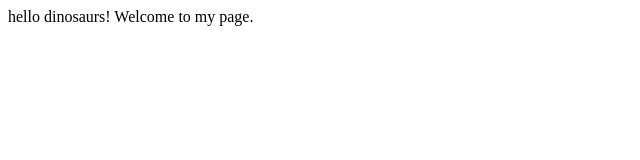
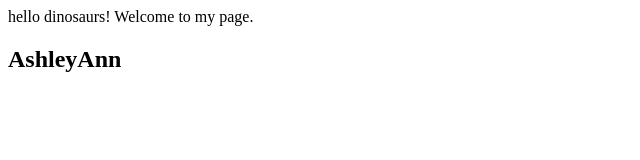
Before and after one commit to ashleydusek5/test, a plain HTML site: page index.html in a window 1280 px wide. Shown: the whole page, without its empty margins (0-640 px from the left). Drawn offline with Linux system fonts and the light colour scheme.

Commit message:
Added my name

```diff
--- a/index.html
+++ b/index.html
@@ -5,7 +5,7 @@
 </head>
 <body>
   hello dinosaurs! Welcome to my page.
-
+<h2>AshleyAnn</h2>
 
 </body>
 </html>
```
